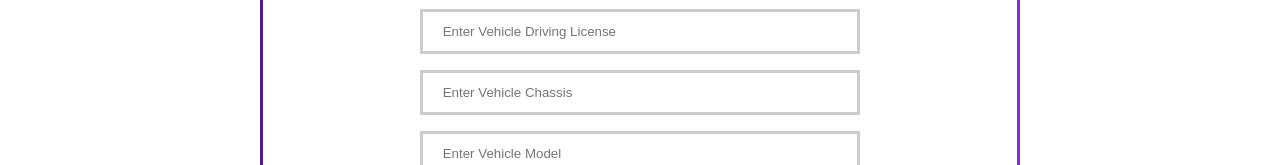
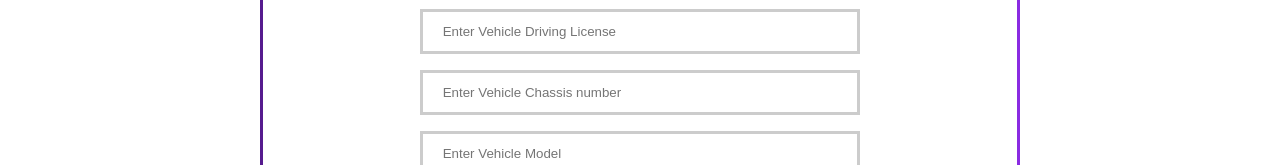
Before and after one commit to RiturajG08/gen-ins-front-end, an Angular app: page /buy-insurance in a window 1280 px wide. Shown: the part 484-649 px from the top of the page. Built offline with nearby package versions, Linux system fonts and the light colour scheme.

Commit message:
Added Buy Insurance Component

```diff
--- a/src/app/buy-insurance/buy-insurance.component.html
+++ b/src/app/buy-insurance/buy-insurance.component.html
@@ -12,7 +12,7 @@
           <input type="date" placeholder="Enter Vehicle Registration date" /><br/>
             <input type="text" placeholder="Enter Vehicle Engine no." /><br/>
               <input type="text" placeholder="Enter Vehicle Driving License" /><br/>
-                <input type="text" placeholder="Enter Vehicle Chassis" /><br/>
+                <input type="text" placeholder="Enter Vehicle Chassis number" /><br/>
                   <input type="text" placeholder="Enter Vehicle Model" /><br/>
                     <input type="text" placeholder="Enter Vehicle Manufacturer" /><br/>
                     <input type="submit" value="Submit">
```
